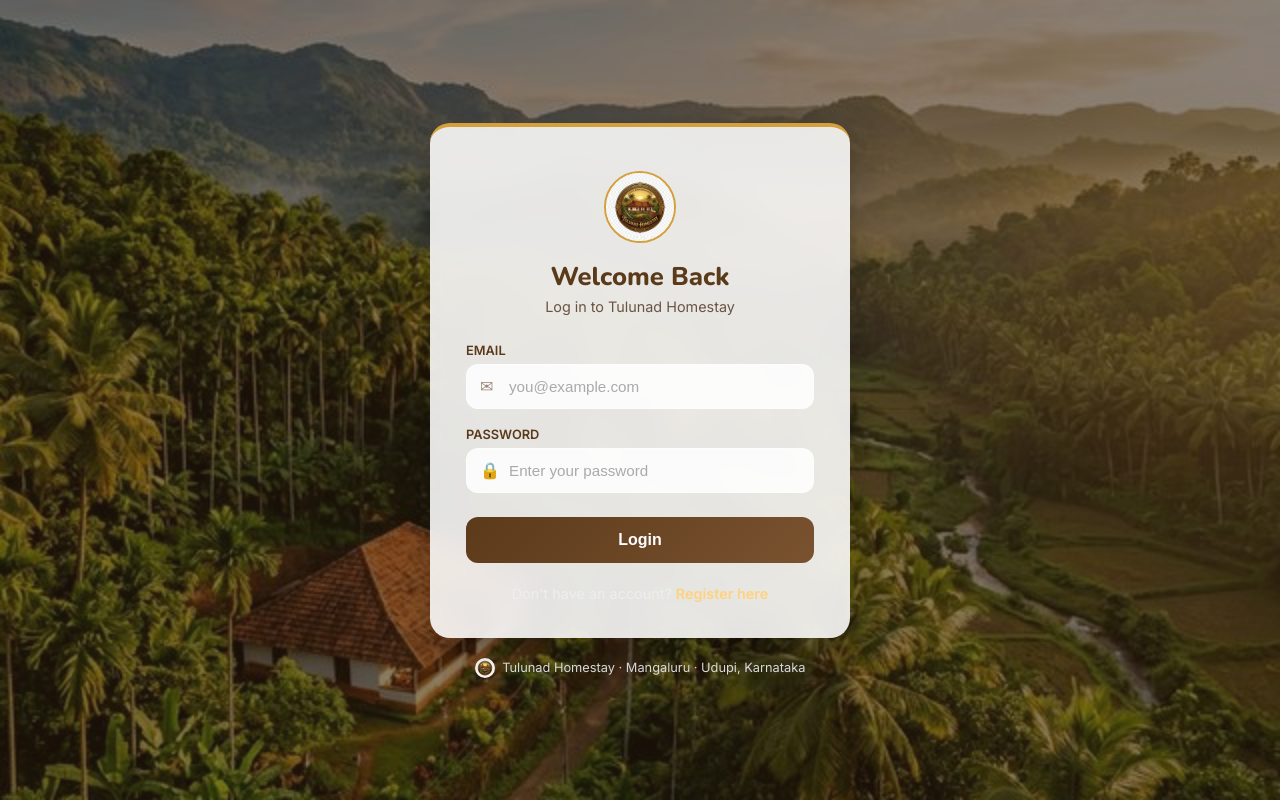
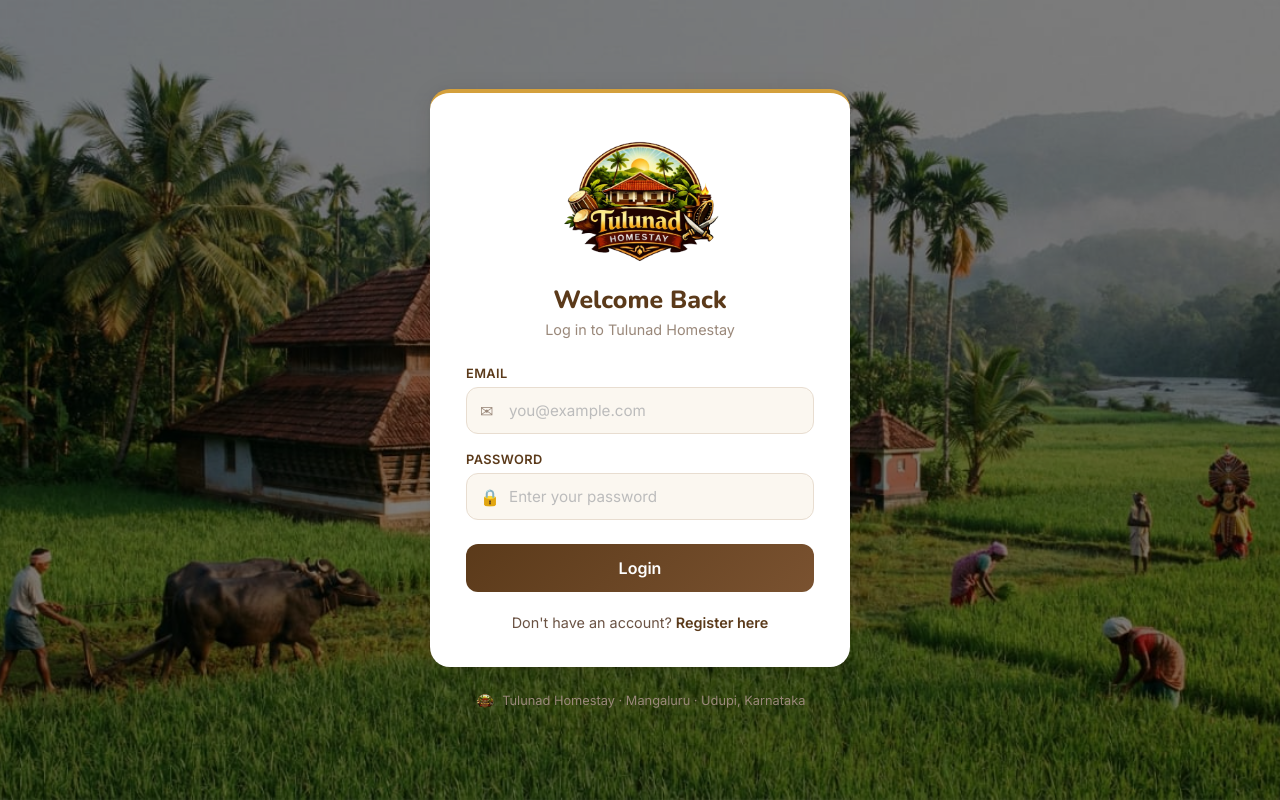
Before and after one commit to Samith08shettigar/TulunadHomestay-MiniProject, a Flask app: page /auth/login in a window 1280 px wide. Run offline with Flask 3, Linux system fonts and the light colour scheme.

```diff
--- a/templates/login.html
+++ b/templates/login.html
@@ -11,7 +11,6 @@
         href="https://fonts.googleapis.com/css2?family=Nunito:wght@400;600;700;800&family=Inter:wght@300;400;500;600;700&display=swap"
         rel="stylesheet">
     <style>
-        /* Reset */
         *,
         *::before,
         *::after {
@@ -20,33 +19,36 @@
             box-sizing: border-box;
         }
 
-        /* Body with background image */
         body {
             font-family: 'Inter', sans-serif;
-            background: url("../static/images/hero-bg.png") no-repeat center center/cover;
+            position: relative;
+            background-image: url("{{ url_for('static', filename='images/moolatulunad.jpg') }}");
+            background-size: cover;
+            background-position: center center;
+            background-repeat: no-repeat;
             min-height: 100vh;
             display: flex;
             align-items: center;
             justify-content: center;
             padding: 24px;
-            position: relative;
+            z-index: 1;
         }
 
-        /* Overlay */
         body::before {
             content: "";
             position: absolute;
-            inset: 0;
-            background: rgba(44, 26, 14, 0.55);
-            z-index: 0;
+            top: 0;
+            left: 0;
+            right: 0;
+            bottom: 0;
+            background: rgba(0, 0, 0, 0.5);
+            /* adjust opacity here (0.0 - 1.0) */
+            z-index: -1;
         }
 
-        /* Container */
         .auth-container {
             width: 100%;
             max-width: 420px;
-            position: relative;
-            z-index: 1;
         }
 
         /* Flash messages */
@@ -103,36 +105,32 @@
             }
         }
 
-        /* Card (Glass Effect) */
+        /* Card */
         .auth-card {
-            background: rgba(255, 255, 255, 0.88);
-            backdrop-filter: blur(14px);
-            -webkit-backdrop-filter: blur(14px);
+            background: #fff;
             border-radius: 20px;
-            box-shadow: 0 8px 32px rgba(0, 0, 0, 0.25);
+            box-shadow: 0 4px 24px rgba(44, 26, 14, 0.10), 0 1px 4px rgba(44, 26, 14, 0.05);
             padding: 44px 36px 36px;
             border-top: 4px solid #D4A03C;
         }
 
-        /* Logo */
         .auth-logo {
             text-align: center;
             margin-bottom: 12px;
         }
 
         .auth-logo img {
-            width: 72px;
-            height: 72px;
+            width: 175px;
+            height: 130px;
             border-radius: 50%;
             object-fit: cover;
-            border: 2px solid #D4A03C;
+            margin: 0 auto;
         }
 
-        /* Title */
         .auth-title {
             font-family: 'Nunito', sans-serif;
             text-align: center;
-            font-size: 1.6rem;
+            font-size: 1.55rem;
             font-weight: 800;
             color: #5B3A1A;
             margin-bottom: 4px;
@@ -141,13 +139,14 @@
         .auth-subtitle {
             text-align: center;
             font-size: 0.9rem;
-            color: #6B5344;
+            color: #9A887A;
             margin-bottom: 28px;
         }
 
         /* Form */
         .input-group {
             margin-bottom: 18px;
+            position: relative;
         }
 
         .input-group label {
@@ -157,9 +156,9 @@
             color: #5B3A1A;
             margin-bottom: 6px;
             text-transform: uppercase;
+            letter-spacing: 0.4px;
         }
 
-        /* Input wrapper */
         .input-wrapper {
             position: relative;
         }
@@ -169,77 +168,83 @@
             left: 14px;
             top: 50%;
             transform: translateY(-50%);
+            font-size: 1rem;
             color: #9A887A;
+            pointer-events: none;
         }
 
-        /* Inputs */
         .input-wrapper input {
             width: 100%;
             padding: 13px 16px 13px 42px;
-            border: 1.5px solid rgba(255, 255, 255, 0.6);
+            border: 1.5px solid #E8DDD0;
             border-radius: 12px;
+            font-family: 'Inter', sans-serif;
             font-size: 0.95rem;
             color: #2C1A0E;
-            background: rgba(255, 255, 255, 0.85);
+            background: #FBF7F0;
             outline: none;
-            transition: 0.25s;
+            transition: border-color 0.25s, box-shadow 0.25s;
         }
 
         .input-wrapper input:focus {
             border-color: #D4A03C;
-            box-shadow: 0 0 0 3px rgba(212, 160, 60, 0.2);
+            box-shadow: 0 0 0 3px rgba(212, 160, 60, 0.15);
             background: #fff;
         }
 
         .input-wrapper input::placeholder {
-            color: #aaa;
+            color: #BCBCBC;
         }
 
-        /* Button */
         .btn-login {
             width: 100%;
             padding: 14px;
             border: none;
             border-radius: 12px;
-            background: linear-gradient(135deg, #5B3A1A, #7A5230);
+            background: linear-gradient(135deg, #5B3A1A 0%, #7A5230 100%);
             color: #fff;
+            font-family: 'Inter', sans-serif;
             font-size: 1rem;
             font-weight: 600;
             cursor: pointer;
-            transition: 0.3s;
+            transition: background 0.25s, transform 0.2s, box-shadow 0.25s;
             margin-top: 6px;
         }
 
         .btn-login:hover {
-            transform: translateY(-2px);
-            box-shadow: 0 8px 24px rgba(91, 58, 26, 0.4);
-            background: linear-gradient(135deg, #3E2710, #5B3A1A);
+            background: linear-gradient(135deg, #3E2710 0%, #5B3A1A 100%);
+            transform: translateY(-1px);
+            box-shadow: 0 6px 20px rgba(91, 58, 26, 0.25);
         }
 
-        /* Footer */
+        .btn-login:active {
+            transform: translateY(0);
+        }
+
         .auth-footer {
             text-align: center;
             margin-top: 22px;
             font-size: 0.9rem;
-            color: #eee;
+            color: #6B5344;
         }
 
         .auth-footer a {
-            color: #FFD27F;
+            color: #5B3A1A;
             font-weight: 600;
             text-decoration: none;
         }
 
         .auth-footer a:hover {
+            color: #D4A03C;
             text-decoration: underline;
         }
 
-        /* Bottom text */
+        /* Earthy decoration */
         .auth-decor {
             text-align: center;
-            margin-top: 20px;
+            margin-top: 24px;
             font-size: 0.8rem;
-            color: #ddd;
+            color: #9A887A;
         }
 
         .auth-decor img {
@@ -250,10 +255,13 @@
             margin-right: 4px;
         }
 
-        /* Responsive */
         @media (max-width: 480px) {
             .auth-card {
-                padding: 32px 24px;
+                padding: 32px 24px 28px;
+            }
+
+            body {
+                padding: 16px;
             }
         }
     </style>
@@ -274,7 +282,7 @@
 
         <div class="auth-card">
             <div class="auth-logo">
-                <img src="{{ url_for('static', filename='images/logo.png') }}" alt="Tulunad Logo">
+                <img src="{{ url_for('static', filename='images/TulunadLogo.png') }}" alt="Tulunad Logo">
             </div>
             <h1 class="auth-title">Welcome Back</h1>
             <p class="auth-subtitle">Log in to Tulunad Homestay</p>
@@ -305,7 +313,7 @@
         </div>
 
         <p class="auth-decor">
-            <img src="{{ url_for('static', filename='images/logo.png') }}" alt="">
+            <img src="{{ url_for('static', filename='images/TulunadLogo.png') }}" alt="Tulunad Logo">
             Tulunad Homestay · Mangaluru · Udupi, Karnataka
         </p>
     </div>
```
